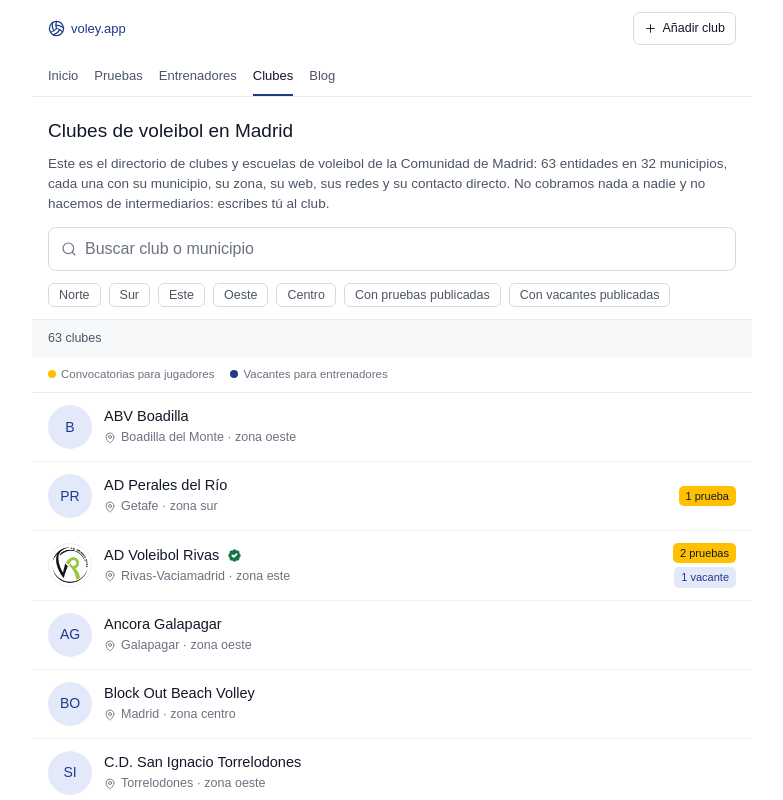
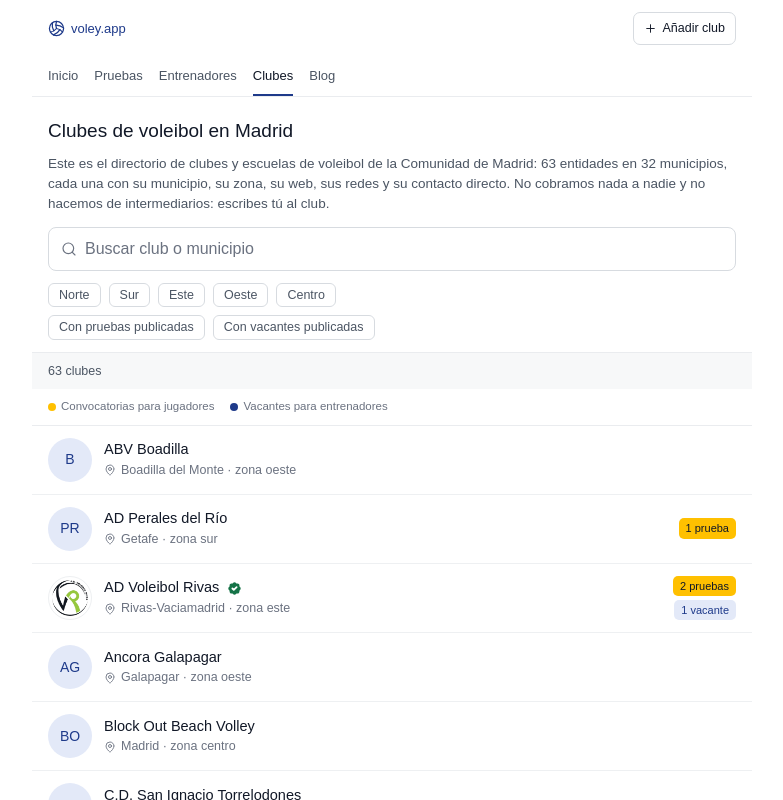
Before and after one commit to MO-Laura-MO/busco-equipo-jugador, a Next.js app: page /clubes in a window 1280 px wide. Shown: the top 800 px of the page, without its empty margins (248-1031 px from the left). Built offline with nearby package versions, Linux system fonts and the light colour scheme; a web font is replaced by a local one.

Commit message:
Los filtros de zona y los de publicadas van en dos filas

```diff
--- a/components/ListadoClubes.tsx
+++ b/components/ListadoClubes.tsx
@@ -83,6 +83,9 @@
               {z.etiqueta}
             </button>
           ))}
+        </div>
+        {(hayPruebas || hayVacantes) && (
+          <div className="sin-scrollbar mt-2 flex gap-2 overflow-x-auto px-4">
             {hayPruebas && (
               <button
                 type="button"
@@ -110,6 +113,7 @@
               </button>
             )}
           </div>
+        )}
       </div>
 
       {/* Barra de resultados */}
```
Lines whose indentation alone changed are shown as unchanged.
